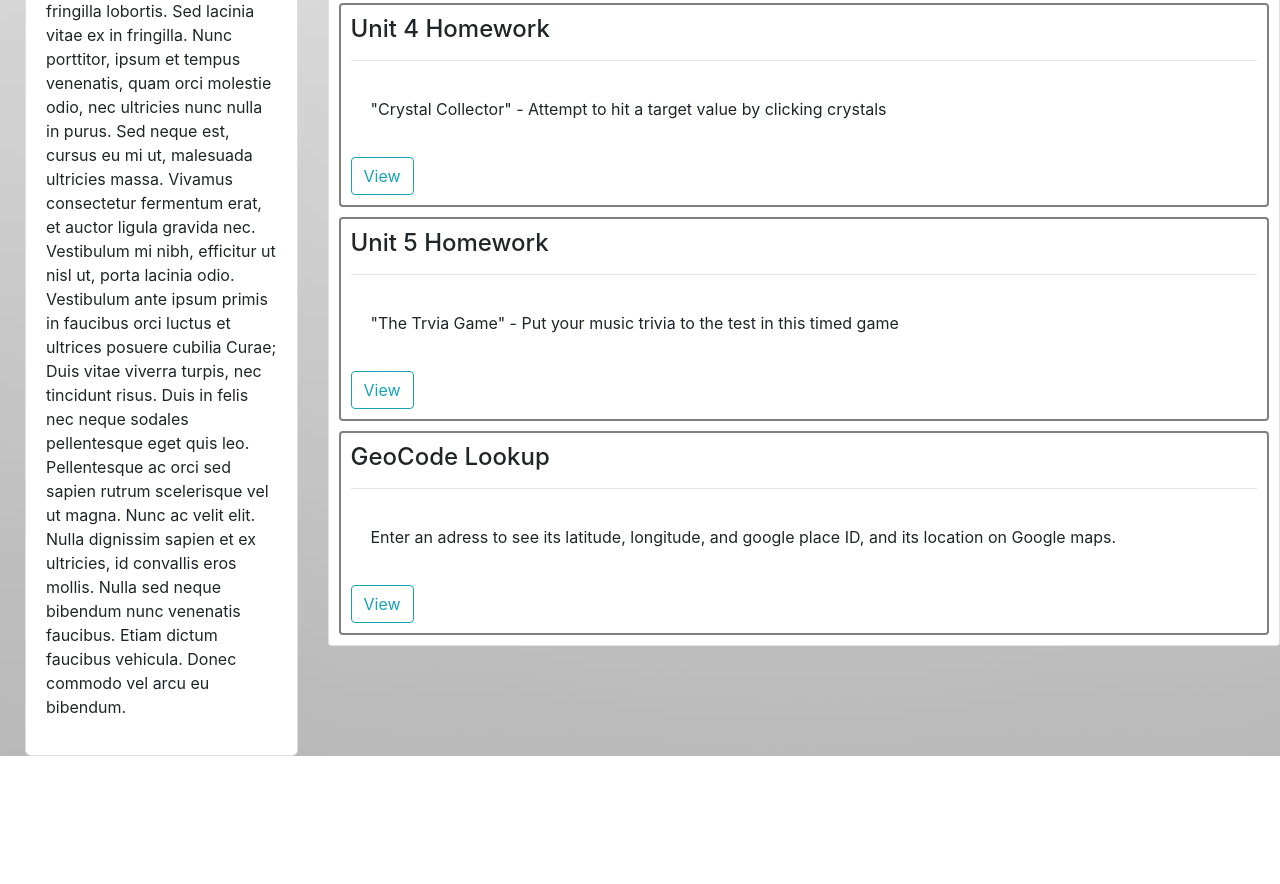
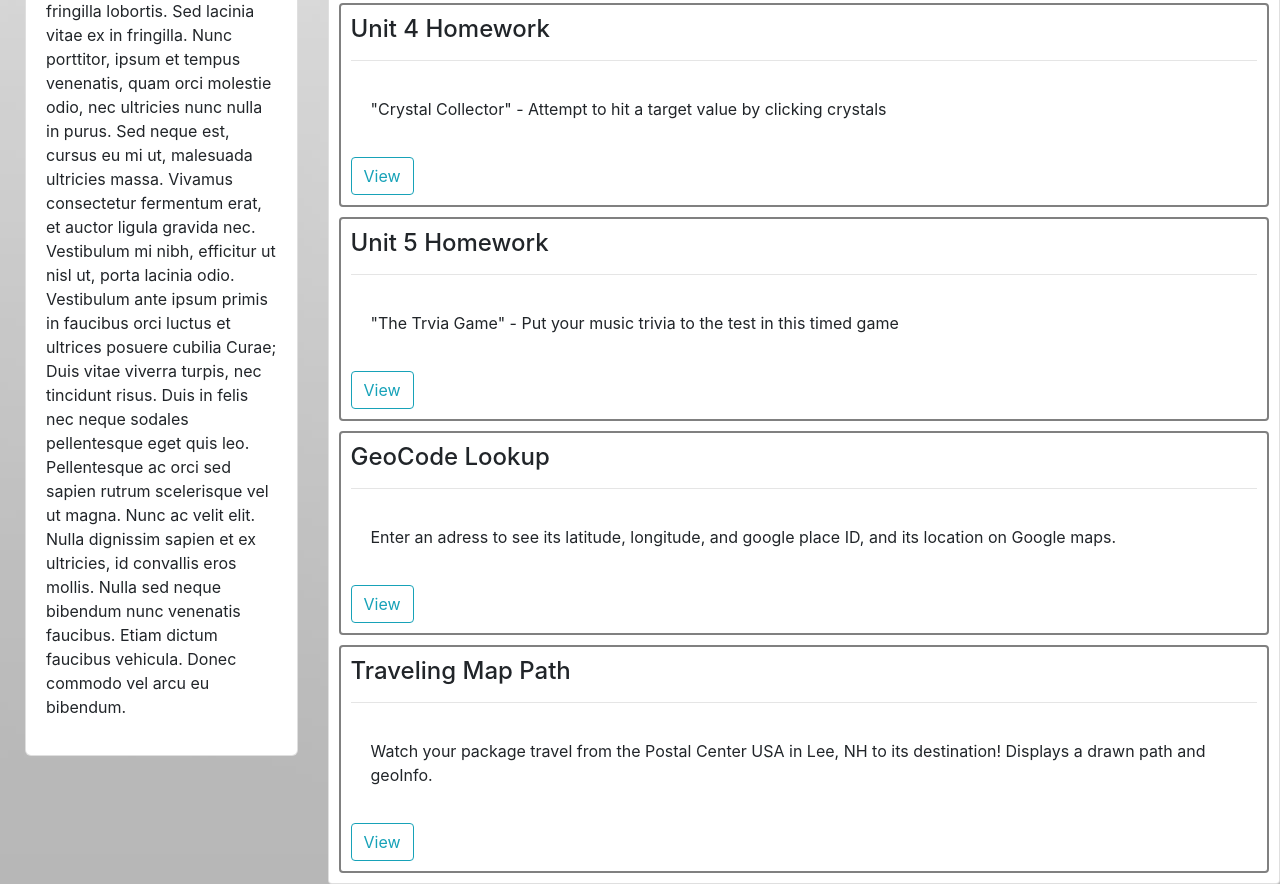
Before and after one commit to zrheaume/zrheaume.github.io, a plain HTML site: page index.html in a window 1280 px wide. Shown: the part 538-1422 px from the top of the page. Before the commit the page ends 1294 px from the top, so only its background shows below. Drawn offline with nearby package versions, Linux system fonts and the light colour scheme.

Commit message:
Added link to drawMapPath

```diff
--- a/index.html
+++ b/index.html
@@ -114,6 +114,19 @@
                                     <a class="btn btn-outline-info" href="https://zrheaume.github.io/geocodeQuery">View </a>
                                 </div>
                             </div>
+
+                            <div class="link-custom">
+                                <div class="link-custom-header">
+                                    <h3 class="link-custom-title"> Traveling Map Path </h3>
+                                    <hr>
+                                </div>
+                                <div class="link-custom-body">
+                                    <p class="link-custom-desc"> Watch your package travel from the Postal Center USA in Lee, NH to its destination! Displays a drawn path and geoInfo.</p>
+                                </div>
+                                <div>
+                                    <a class="btn btn-outline-info" href="https://zrheaume.github.io/drawMapPath">View </a>
+                                </div>
+                            </div>
 <!-- Link template
                             <div class="link-custom">
                                 <div class="link-custom-header">
```
